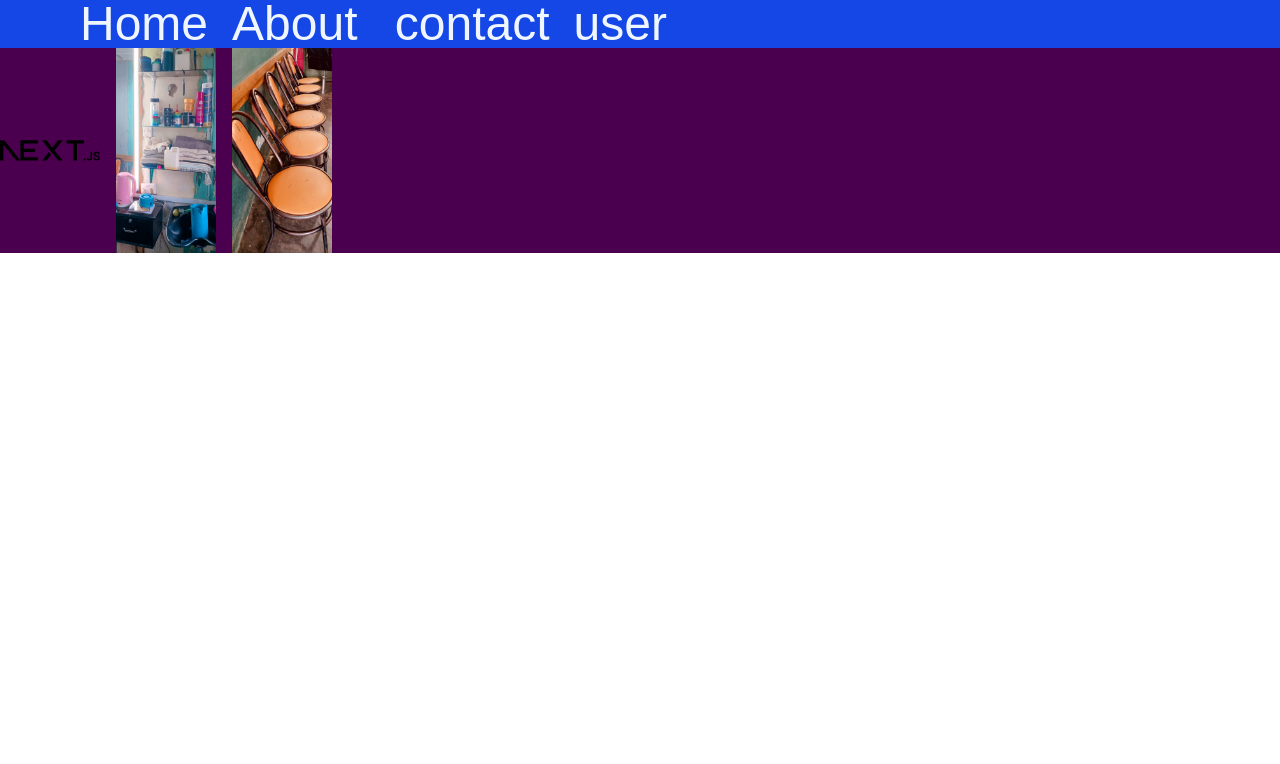
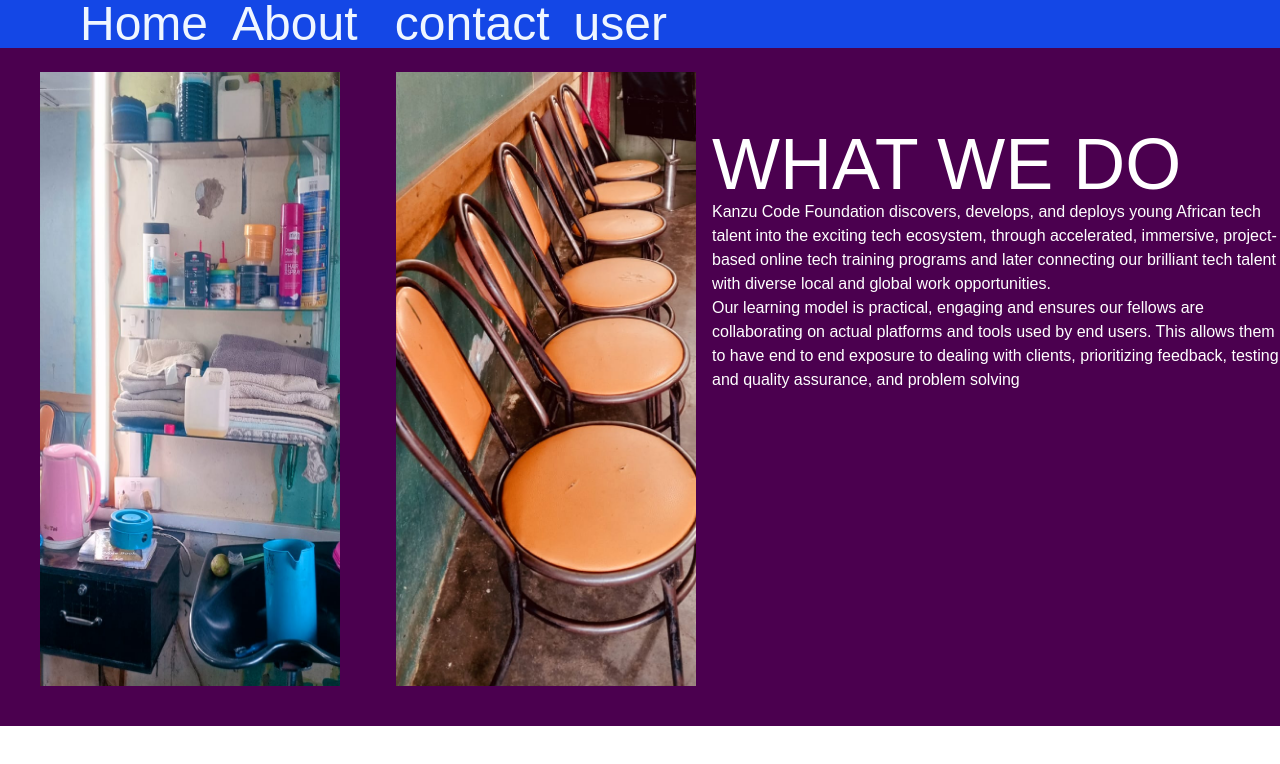
Before and after one commit to OJOK314/Next.js-first-practice, a Next.js app: page / in a window 1280 px wide. Shown: the top 764 px of the page. Built offline with nearby package versions, Linux system fonts and the light colour scheme.

Commit message:
add CSS in the text in to next file

```diff
--- a/app/contact/Button.tsx
+++ b/app/contact/Button.tsx
@@ -1,6 +1,6 @@
 "use client";
 function ButtonComponent() {
- return <button onClick={()=>alert("hello Alfred welcome back home today")}>Click me</button>;
+ return <button onClick={()=>alert("hello Stuart welcome back home today")}>Click me</button>;
 }
 
 export default ButtonComponent;
--- a/app/page.tsx
+++ b/app/page.tsx
@@ -10,34 +10,36 @@ export default function Home() {
   return (
     <div className="bg-fuchsia-950 ">
       <div  className="flex gap-4 ">
-
-
-
-  <Image
-  src="/next.svg"
-  alt="Next.js logo"
-  width={100}
-  height={20}
-  priority
-/>
-
          <Image
+         className="mt-6 ml-10 mb-10"
           src={photo2}
           alt="photo2"
-          width={100}
-          height={20}
+          width={300}
+          height={50}
           priority
         />
 
          <Image
+         className="mt-6 ml-10 mb-10"
           src={photo3}
           alt="photo3"
-          width={100}
-          height={20}
+          width={300}
+          height={50}
           priority
         />
 
 
+<div className="mt-20 ml20">
+  <h1 className="text-white text-7xl hover:underline hover:text-amber-400">WHAT WE DO</h1>
+  <p className="text-white ">
+
+    Kanzu Code Foundation discovers, develops, and deploys young African tech talent into the exciting tech ecosystem, through accelerated, immersive, project-based online tech training programs and later connecting our brilliant tech talent with diverse local and global work opportunities.
+    <br></br>
+
+Our learning model is practical, engaging and ensures our fellows are collaborating on actual platforms and tools used by end users. This allows them to have end to end exposure to dealing with clients, prioritizing feedback, testing and quality assurance, and problem solving
+  </p>
+
+</div>
 
 
 
```
